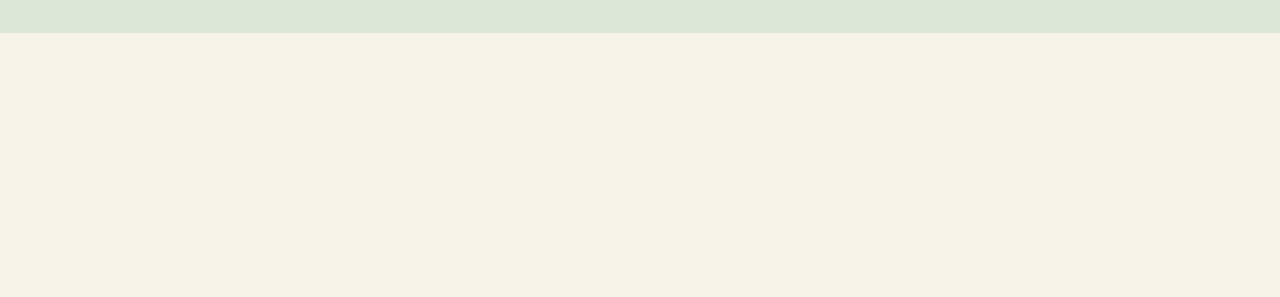
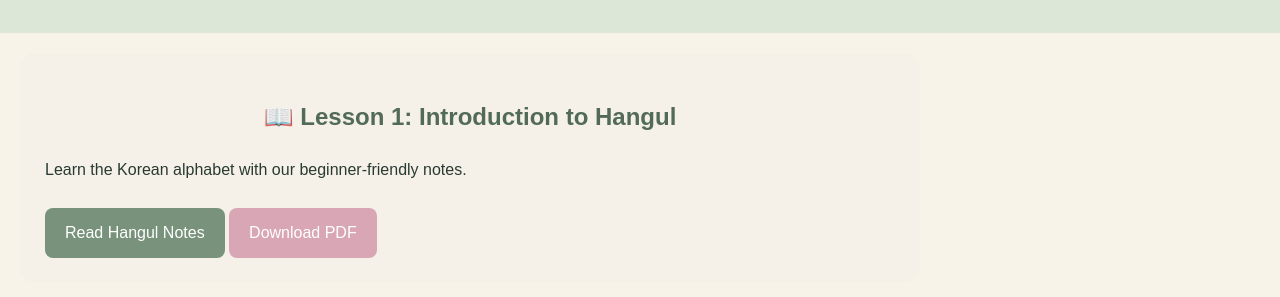
Before and after one commit to s49189440-hue/korean-seekho, a plain HTML site: page index.html in a window 1280 px wide. Shown: the part 1805-2102 px from the top of the page. Before the commit the page ends 1838 px from the top, so only its background shows below. Drawn offline with Linux system fonts and the light colour scheme.

Commit message:
Update index.html

```diff
--- a/index.html
+++ b/index.html
@@ -96,6 +96,21 @@ footer{text-align:center;background:#DCE7D8;padding:20px}
 <h3>Korean Seekho 🇰🇷</h3>
 <p>Learn • Practise • Grow</p>
 </footer>
+<section class="lesson-card" style="background:#f5f1e8; padding:25px; border-radius:15px; margin:20px;">
+  <h2>📖 Lesson 1: Introduction to Hangul</h2>
+  <p>Learn the Korean alphabet with our beginner-friendly notes.</p>
 
+  <a href="hangul-beginner-notes.pdf" target="_blank"
+     style="background:#78927b; color:white; padding:12px 20px;
+     border-radius:8px; text-decoration:none; display:inline-block;">
+     Read Hangul Notes
+  </a>
+
+  <a href="hangul-beginner-notes.pdf" download
+     style="background:#d9a6b5; color:white; padding:12px 20px;
+     border-radius:8px; text-decoration:none; display:inline-block; margin-top:10px;">
+     Download PDF
+  </a>
+</section>
 </body>
 </html>
```
